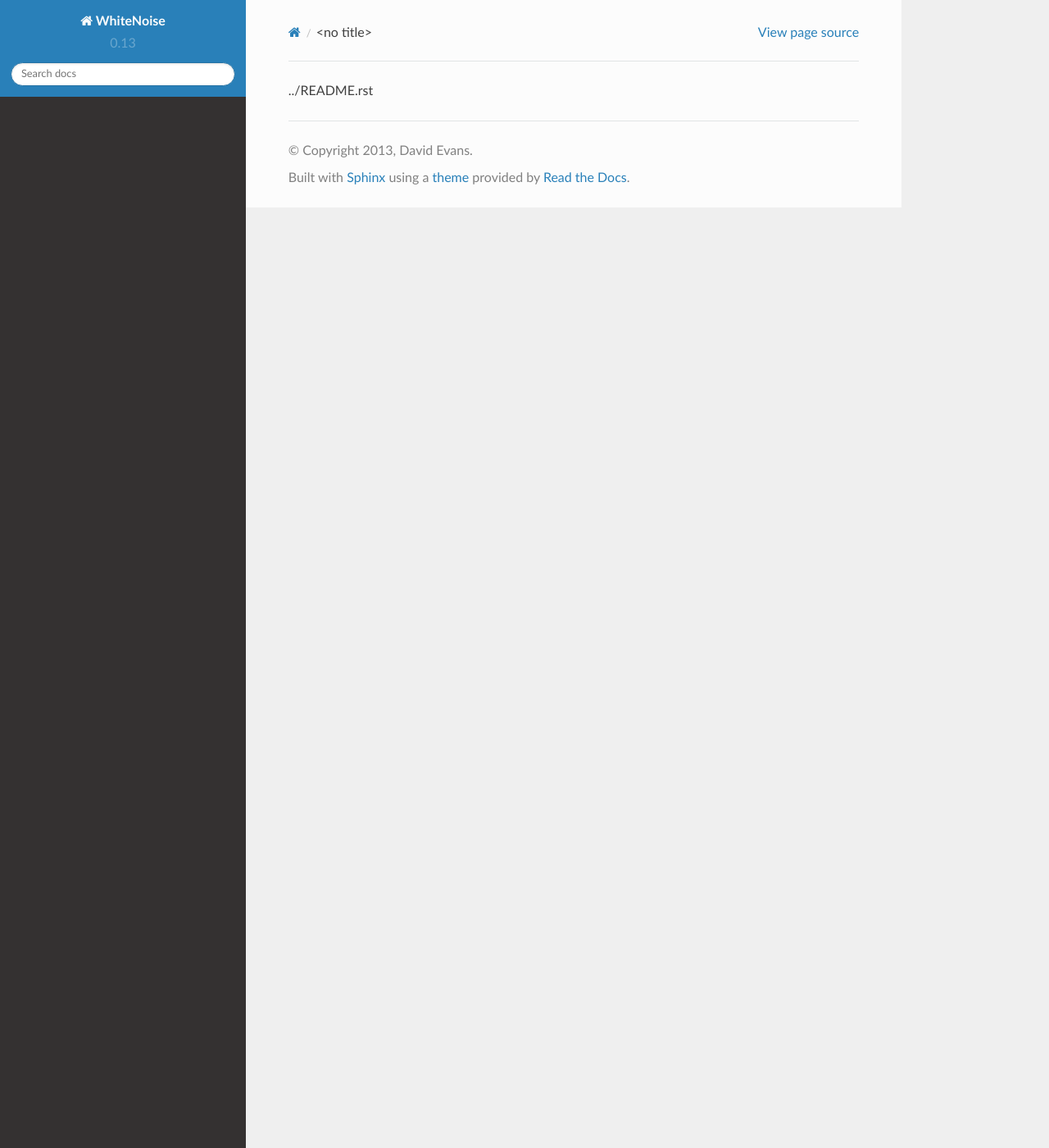
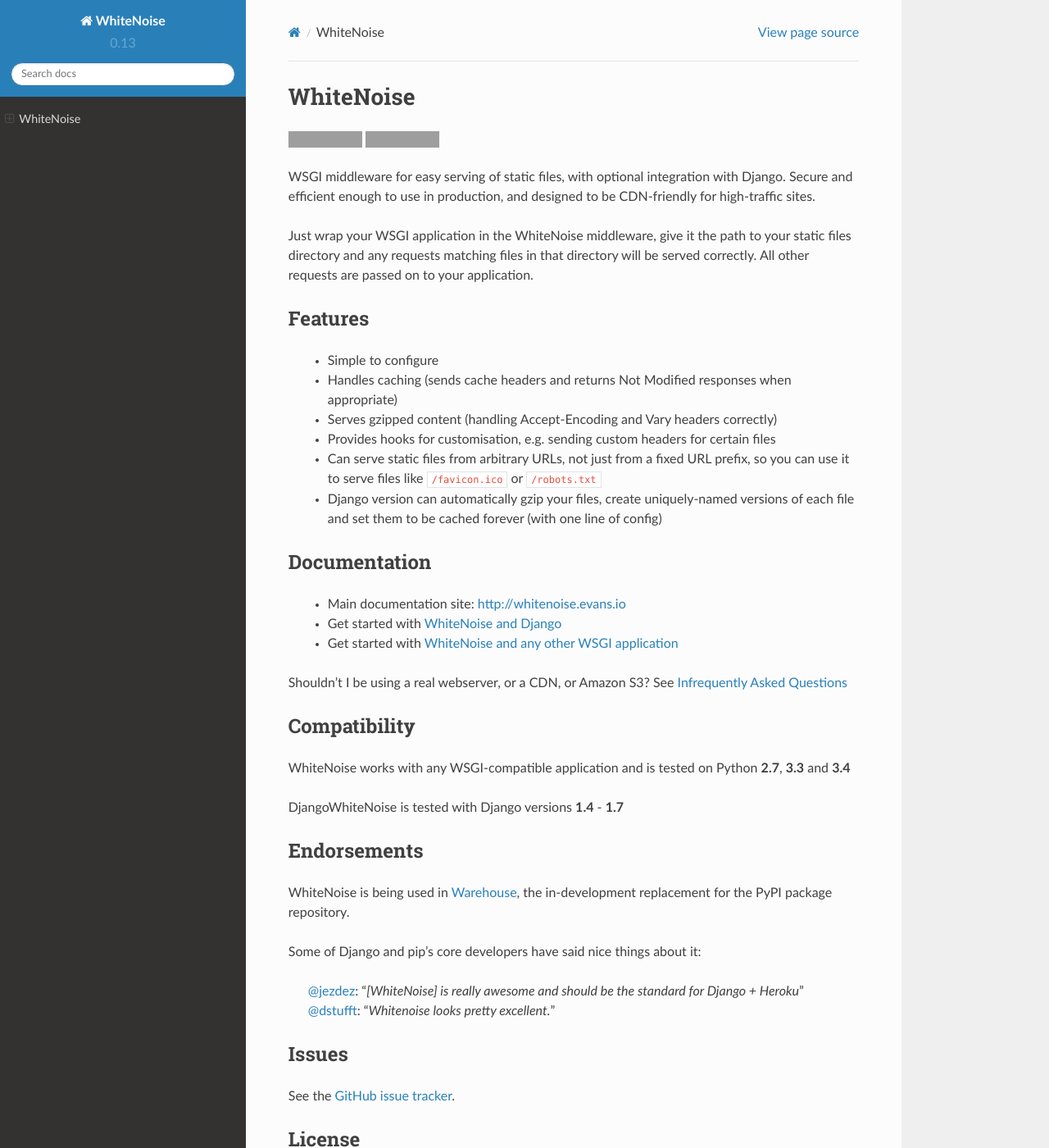
Before and after one commit to evansd/whitenoise, a Sphinx documentation site: the page built from docs/index.rst, in a window 1280 px wide and 1400 px high. Shown: the whole window at 82% size. Built offline with Sphinx 7.4.7 and the Read the Docs theme 2.0.0, drawn with Linux system fonts in a browser that asks for light colours; grey boxes are pictures that could not be loaded.

Commit message:
More docs

```diff
--- a/docs/index.rst
+++ b/docs/index.rst
@@ -1 +1,74 @@
-../README.rst
+WhiteNoise
+==========
+
+.. image:: https://travis-ci.org/evansd/whitenoise.png
+   :target:  https://travis-ci.org/evansd/whitenoise
+   :alt: Build Status
+
+.. image:: https://badge.fury.io/py/whitenoise.png
+    :target: https://pypi.python.org/pypi/whitenoise
+    :alt: Latest PyPI version
+
+WSGI middleware for easy serving of static files, with optional integration with Django.
+Secure and efficient enough to use in production, and designed to be CDN-friendly for
+high-traffic sites.
+
+Just wrap your WSGI application in the WhiteNoise middleware, give it the path to your
+static files directory and any requests matching files in that directory will be served
+correctly. All other requests are passed on to your application.
+
+Features
+--------
+
+ * Simple to configure
+ * Handles caching (sends cache headers and returns Not Modified responses when appropriate)
+ * Serves gzipped content (handling Accept-Encoding and Vary headers correctly)
+ * Provides hooks for customisation, e.g. sending custom headers for certain files
+ * Can serve static files from arbitrary URLs, not just from a fixed URL prefix, so
+   you can use it to serve files like ``/favicon.ico`` or ``/robots.txt``
+ * Django version can automatically gzip your files, create uniquely-named versions of each
+   file and set them to be cached forever (with one line of config)
+
+Documentation
+-------------
+
+ * Main documentation site: `<http://whitenoise.evans.io>`_
+ * Get started with :doc:`WhiteNoise and Django <django>`
+ * Get started with :doc:`WhiteNoise and any other WSGI application <base>`
+
+Shouldn't I be using a real webserver, or a CDN, or Amazon S3?
+See :doc:`Infrequently Asked Questions <ifaqs>`
+
+
+Compatibility
+-------------
+
+WhiteNoise works with any WSGI-compatible application and is tested on Python **2.7**, **3.3** and **3.4**
+
+DjangoWhiteNoise is tested with Django versions **1.4** - **1.7**
+
+
+Endorsements
+------------
+
+WhiteNoise is being used in `Warehouse <https://github.com/pypa/warehouse>`_, the in-development
+replacement for the PyPI package repository.
+
+Some of Django and pip's core developers have said nice things about it:
+
+   `@jezdez <https://twitter.com/jezdez/status/440901769821179904>`_: "*[WhiteNoise]
+   is really awesome and should be the standard for Django + Heroku*"
+   `@dstufft <https://twitter.com/dstufft/status/440948000782032897>`_: "*Whitenoise
+   looks pretty excellent.*"
+
+
+Issues
+------
+
+See the `GitHub issue tracker <https://github.com/evansd/whitenoise/issues>`_.
+
+
+License
+-------
+
+MIT Licensed
```
Also changed, not shown: docs/base.rst (added, +163 -0 lines), docs/django.rst (added, +197 -0 lines), docs/ifaqs.rst (added, +61 -0 lines).
